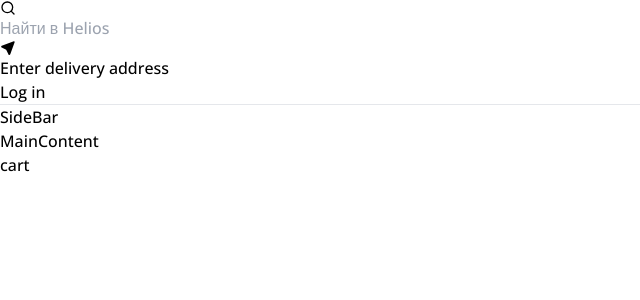
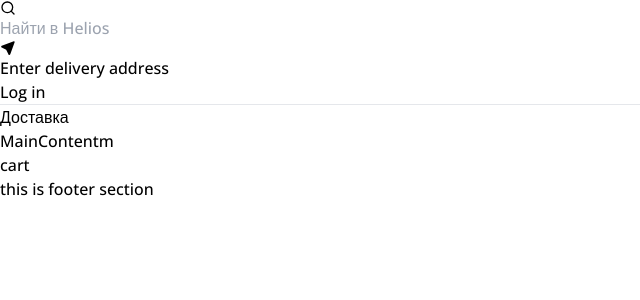
Before and after one commit to shakilahmedshuvo/bipon-porject, a React (Vite) app: page / in a window 1280 px wide. Shown: the top 300 px of the page, without its empty margins (0-640 px from the left). Built offline with nearby package versions, Linux system fonts and the light colour scheme.

Commit message:
add main layout for the home page

```diff
--- a/src/Pages/HomePage/Footer/Footer.jsx
+++ b/src/Pages/HomePage/Footer/Footer.jsx
@@ -1,7 +1,7 @@
 const Footer = () => {
     return (
         <div>
-
+            this is footer section
         </div>
     );
 };
--- a/src/Pages/HomePage/Home/Home.jsx
+++ b/src/Pages/HomePage/Home/Home.jsx
@@ -7,15 +7,18 @@ import SideBar from "../SideBar/SideBar";
 const Home = () => {
     return (
         <div className="bg-[#F5F4F2]">
-
             <Navbar />
-
-            <div className="grid grid-cols-5 max-w-[1508px] mx-auto">
-                <SideBar />
-                <div className="col-span-3"><MainContent /></div>
-                <Cart />
+            <div className="grid grid-cols-5 max-w-[1508px] mx-auto mt-8">
+                <div className="h-[100vh]">
+                    <SideBar />
+                </div>
+                <div className="col-span-3">
+                    <MainContent />
+                </div>
+                <div>
+                    <Cart />
+                </div>
             </div>
-
             <Footer />
         </div>
     );
--- a/src/Pages/HomePage/MainContent/MainContent.jsx
+++ b/src/Pages/HomePage/MainContent/MainContent.jsx
@@ -1,7 +1,7 @@
 const MainContent = () => {
     return (
         <div className="bg-red-900">
-            MainContent
+            MainContentm
         </div>
     );
 };
--- a/src/Pages/HomePage/Navbar/Navbar.jsx
+++ b/src/Pages/HomePage/Navbar/Navbar.jsx
@@ -58,7 +58,7 @@ const Navbar = () => {
             {/* login btn end */}
 
             {/* hr line */}
-            <hr className="my-1 border-[1px] border-gray-300 col-span-12" />
+            <hr className="mb-1 border-[1px] border-gray-300 col-span-12" />
         </div>
     );
 };
--- a/src/Pages/HomePage/SideBar/SideBar.jsx
+++ b/src/Pages/HomePage/SideBar/SideBar.jsx
@@ -1,7 +1,14 @@
 const SideBar = () => {
     return (
-        <div className='bg-green-800'>
-            SideBar
+        <div className=''>
+            {/* top heading start */}
+            <div>
+                <h2 className="font-semibold">
+                    Доставка
+                </h2>
+
+            </div>
+            {/* top heading end */}
         </div>
     );
 };
```
